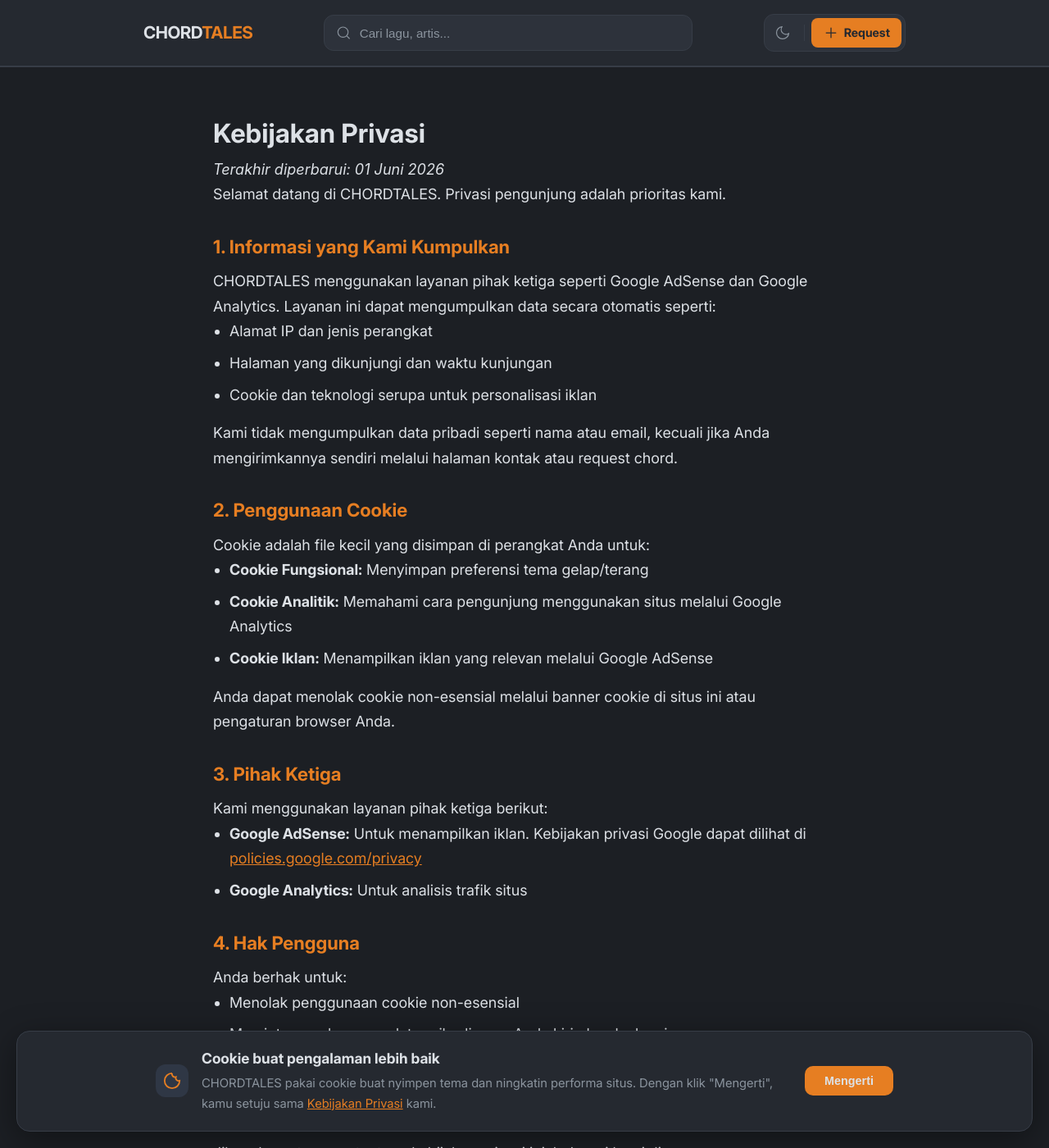
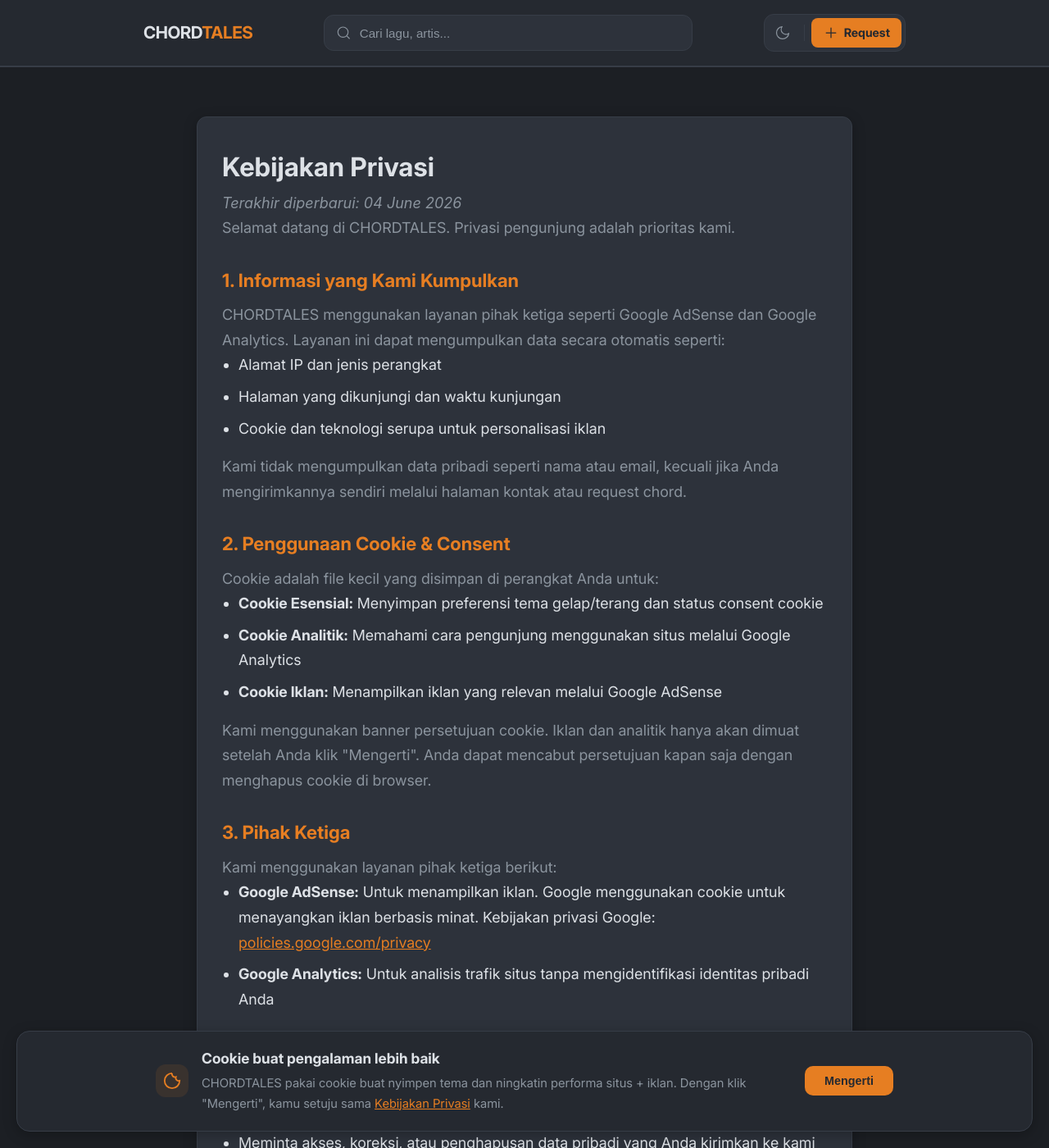
Before and after one commit to chordtales-official/chordtales, a Jekyll site: the page built from kebijakan-peivasi.md, in a window 1280 px wide and 1400 px high. Shown: the whole window at 82% size. Built offline with Jekyll 4.4.1, drawn with Linux system fonts in a browser that asks for light colours; some web fonts are replaced.

Commit message:
nambah file addsense

```diff
--- a/_config.yml
+++ b/_config.yml
@@ -95,5 +95,5 @@
       layout: "default"
 
 # --- Setting Tambahan ---
-ads_enabled: false
+ads_enabled: true
 logo: /assets/img/logo.webp
--- a/_includes/cookie-banner.html
+++ b/_includes/cookie-banner.html
@@ -1,3 +1,4 @@
+{% if site.ads_enabled %}
 <div id="cookie-banner" class="cookie-banner">
   <div class="cookie-content">
     <div class="cookie-icon">
@@ -10,9 +11,9 @@
     <div class="cookie-text">
       <h3>Cookie buat pengalaman lebih baik</h3>
       <p>
-        CHORDTALES pakai cookie buat nyimpen tema dan ningkatin performa situs.
+        CHORDTALES pakai cookie buat nyimpen tema dan ningkatin performa situs + iklan.
         Dengan klik "Mengerti", kamu setuju sama
-        <a href="/kebijakan-privasi">Kebijakan Privasi</a> kami.
+        <a href="/kebijalan-privasi">Kebijakan Privasi</a> kami.
       </p>
     </div>
 
@@ -32,14 +33,16 @@
   border: 1px solid var(--border-color);
   border-radius: 16px;
   padding: 20px;
-  z-index: 9999;
+  z-index: 10002;
   transform: translateY(150%);
   transition: transform 0.5s cubic-bezier(0.4, 0, 0.2, 1);
-  box-shadow: 0 10px 40px rgba(0,0,0,0.4);
+  box-shadow: var(--shadow);
   backdrop-filter: blur(12px);
+  display: none;
 }
 
 .cookie-banner.show {
+  display: block;
   transform: translateY(0);
 }
 
@@ -56,90 +59,28 @@
   width: 40px;
   height: 40px;
   border-radius: 12px;
-  background: rgba(138, 180, 248, 0.1);
+  background: rgba(230, 126, 34, 0.1);
   display: flex;
   align-items: center;
   justify-content: center;
   color: var(--accent-1);
 }
 
-.cookie-icon svg {
-  width: 22px;
-  height: 22px;
-}
-
-.cookie-text {
-  flex: 1;
-}
-
-.cookie-text h3 {
-  margin: 0 0 6px 0;
-  font-size: 1.1rem;
-  color: var(--text-main);
-}
-
-.cookie-text p {
-  margin: 0;
-  font-size: 0.93rem;
-  color: var(--text-muted);
-  line-height: 1.6;
-}
-
-.cookie-text a {
-  color: var(--accent-1);
-  text-decoration: underline;
-}
-
-.cookie-actions {
-  flex-shrink: 0;
-}
-
-.cookie-btn {
-  padding: 10px 24px;
-  border-radius: 10px;
-  font-weight: 700;
-  font-size: 0.9rem;
-  cursor: pointer;
-  border: none;
-  transition: all 0.2s ease;
-  white-space: nowrap;
-}
-
-.cookie-btn-primary {
-  background: var(--accent-1);
-  color: var(--bg-main);
-}
-
-.cookie-btn-primary:hover {
-  opacity: 0.9;
-  transform: translateY(-1px);
-}
-
-.cookie-btn-primary:active {
-  transform: translateY(0);
-}
+.cookie-icon svg { width: 22px; height: 22px; }
+.cookie-text { flex: 1; }
+.cookie-text h3 { margin: 0 0 6px 0; font-size: 1.1rem; color: var(--text-main); }
+.cookie-text p { margin: 0; font-size: 0.93rem; color: var(--text-muted); line-height: 1.6; }
+.cookie-text a { color: var(--accent-1); text-decoration: underline; }
+.cookie-btn { padding: 10px 24px; border-radius: 10px; font-weight: 700; font-size: 0.9rem; cursor: pointer; border: none; transition: all 0.2s ease; white-space: nowrap; }
+.cookie-btn-primary { background: var(--accent-1); color: var(--bg-container); }
+.cookie-btn-primary:hover { background: var(--accent-2); transform: translateY(-1px); }
+.cookie-btn-primary:active { transform: translateY(0); }
 
 @media (max-width: 768px) {
-  .cookie-banner {
-    left: 12px;
-    right: 12px;
-    bottom: 12px;
-    padding: 16px;
-  }
-
-  .cookie-content {
-    flex-direction: column;
-    align-items: flex-start;
-    gap: 14px;
-  }
-
-  .cookie-actions {
-    width: 100%;
-  }
-
-  .cookie-btn {
-    width: 100%;
-  }
+  .cookie-banner { left: 12px; right: 12px; bottom: 12px; padding: 16px; }
+  .cookie-content { flex-direction: column; align-items: flex-start; gap: 14px; }
+  .cookie-actions { width: 100%; }
+  .cookie-btn { width: 100%; }
 }
 </style>
 
@@ -148,13 +89,25 @@
   const banner = document.getElementById('cookie-banner');
   const acceptBtn = document.getElementById('cookie-accept');
 
-  if (!localStorage.getItem('cookieConsent')) {
-    setTimeout(() => banner.classList.add('show'), 800);
+  const consent = localStorage.getItem('cookieConsent');
+  const consentDate = localStorage.getItem('cookieConsentDate');
+  const sixMonths = 6 * 30 * 24 * 60 * 60 * 1000;
+
+  const isExpired = !consentDate || (Date.now() - parseInt(consentDate)) > sixMonths;
+
+  if (!consent || isExpired) {
+    setTimeout(() => {
+      banner.style.display = 'block';
+      setTimeout(() => banner.classList.add('show'), 10);
+    }, 800);
   }
 
   acceptBtn.addEventListener('click', () => {
     localStorage.setItem('cookieConsent', 'accepted');
+    localStorage.setItem('cookieConsentDate', Date.now());
     banner.classList.remove('show');
+    setTimeout(() => banner.style.display = 'none', 500);
   });
 });
 </script>
+{% endif %}
--- a/_layouts/chord.html
+++ b/_layouts/chord.html
@@ -6,6 +6,7 @@
         <div class="main-wrapper">
             {% include inc-chord/breadcrumbs.html %}
             {% include inc-chord/header-chord.html %}
+            {% include ads-top.html %}
             {% include inc-chord/diagram-bank.html %}
             {% include inc-chord/content-chord.html %}
         </div>
@@ -16,4 +17,5 @@
         {% include rekomendasi.html %}
     </aside>
 </div>
+{% include ads-bottom.html %}
 {% include inc-chord/main-menu-bottom.html %}
--- a/_layouts/default.html
+++ b/_layouts/default.html
@@ -2,9 +2,12 @@
 <html lang="id">
 <head>
   {% include inc-default/head.html %}
+  <script async src="https://pagead2.googlesyndication.com/pagead/js/adsbygoogle.js?client=ca-pub-1071319498684650"
+     crossorigin="anonymous"></script>
 </head>
-{% include cookie-banner.html %}
 <body class="theme-dark">
+
+  {% include cookie-banner.html %}
 
   {% include inc-default/header.html %}
 
@@ -14,13 +17,11 @@
 
   {% include inc-default/footer.html %}
 
-  <!-- JS Core - defer biar nggak ngeblok render -->
   <script src="{{ '/assets/js/chordtales-core.js' | relative_url }}" defer></script>
   <script src="{{ '/assets/js/chordtales-renderer.js' | relative_url }}" defer></script>
   <script src="{{ '/assets/js/chordtales-dispatcher.js' | relative_url }}" defer></script>
   <script src="{{ '/assets/js/chordtales-events.js' | relative_url }}" defer></script>
 
-  <!-- Schema khusus halaman chord -->
   {% if page.layout == 'chord' %}
     {% include schema-blogposting.html %}
   {% endif %}
--- a/kebijakan-peivasi.md
+++ b/kebijakan-peivasi.md
@@ -7,7 +7,7 @@
 <div class="main-wrapper">
   <article class="page-content">
     <h1>Kebijakan Privasi</h1>
-    <p><em>Terakhir diperbarui: 01 Juni 2026</em></p>
+    <p><em>Terakhir diperbarui: {{ site.time | date: "%d %B %Y" }}</em></p>
 
     <p>Selamat datang di CHORDTALES. Privasi pengunjung adalah prioritas kami.</p>
 
@@ -20,27 +20,27 @@
     </ul>
     <p>Kami tidak mengumpulkan data pribadi seperti nama atau email, kecuali jika Anda mengirimkannya sendiri melalui halaman kontak atau request chord.</p>
 
-    <h2>2. Penggunaan Cookie</h2>
+    <h2>2. Penggunaan Cookie & Consent</h2>
     <p>Cookie adalah file kecil yang disimpan di perangkat Anda untuk:</p>
     <ul>
-      <li><strong>Cookie Fungsional:</strong> Menyimpan preferensi tema gelap/terang</li>
+      <li><strong>Cookie Esensial:</strong> Menyimpan preferensi tema gelap/terang dan status consent cookie</li>
       <li><strong>Cookie Analitik:</strong> Memahami cara pengunjung menggunakan situs melalui Google Analytics</li>
       <li><strong>Cookie Iklan:</strong> Menampilkan iklan yang relevan melalui Google AdSense</li>
     </ul>
-    <p>Anda dapat menolak cookie non-esensial melalui banner cookie di situs ini atau pengaturan browser Anda.</p>
+    <p>Kami menggunakan banner persetujuan cookie. Iklan dan analitik hanya akan dimuat setelah Anda klik "Mengerti". Anda dapat mencabut persetujuan kapan saja dengan menghapus cookie di browser.</p>
 
     <h2>3. Pihak Ketiga</h2>
     <p>Kami menggunakan layanan pihak ketiga berikut:</p>
     <ul>
-      <li><strong>Google AdSense:</strong> Untuk menampilkan iklan. Kebijakan privasi Google dapat dilihat di <a href="https://policies.google.com/privacy" target="_blank" rel="noopener">policies.google.com/privacy</a></li>
-      <li><strong>Google Analytics:</strong> Untuk analisis trafik situs</li>
+      <li><strong>Google AdSense:</strong> Untuk menampilkan iklan. Google menggunakan cookie untuk menayangkan iklan berbasis minat. Kebijakan privasi Google: <a href="https://policies.google.com/privacy" target="_blank" rel="noopener noreferrer">policies.google.com/privacy</a></li>
+      <li><strong>Google Analytics:</strong> Untuk analisis trafik situs tanpa mengidentifikasi identitas pribadi Anda</li>
     </ul>
 
     <h2>4. Hak Pengguna</h2>
-    <p>Anda berhak untuk:</p>
+    <p>Sesuai GDPR & UU PDP, Anda berhak untuk:</p>
     <ul>
-      <li>Menolak penggunaan cookie non-esensial</li>
-      <li>Meminta penghapusan data pribadi yang Anda kirimkan ke kami</li>
+      <li>Menolak/mencabut penggunaan cookie non-esensial via banner</li>
+      <li>Meminta akses, koreksi, atau penghapusan data pribadi yang Anda kirimkan ke kami</li>
       <li>Menghubungi kami jika ada pertanyaan terkait privasi</li>
     </ul>
 
@@ -58,11 +58,17 @@
   padding: 0 20px;
   line-height: 1.7;
   color: var(--text-main);
+  background: var(--bg-card);
+  border-radius: 12px;
+  padding: 40px 30px;
+  border: 1px solid var(--border-color);
+  box-shadow: var(--shadow);
 }
 
 .page-content h1 {
   font-size: 2rem;
   margin-bottom: 8px;
+  color: var(--text-main);
 }
 
 .page-content h2 {
@@ -79,10 +85,25 @@
 
 .page-content li {
   margin-bottom: 8px;
+  color: var(--text-main);
+}
+
+.page-content p {
+  color: var(--text-muted);
 }
 
 .page-content a {
   color: var(--accent-1);
   text-decoration: underline;
 }
+.page-content a:hover {
+  color: var(--accent-2);
+}
+
+@media (max-width: 768px) {
+  .page-content {
+    padding: 30px 20px;
+    margin: 20px 12px;
+  }
+}
 </style>
```
Also changed, not shown: _includes/ads-bottom.html (added, +48 -0 lines), _includes/ads-top.html (added, +48 -0 lines), _rekomendasi/2026-06-03-capo-gitar.md (added, +14 -0 lines), _rekomendasi/2026-06-03-senar-philter.md (added, +14 -0 lines), assets/rekomendasi/capo-gitar.webp (added), assets/rekomendasi/senar-gitar.webp (added).
